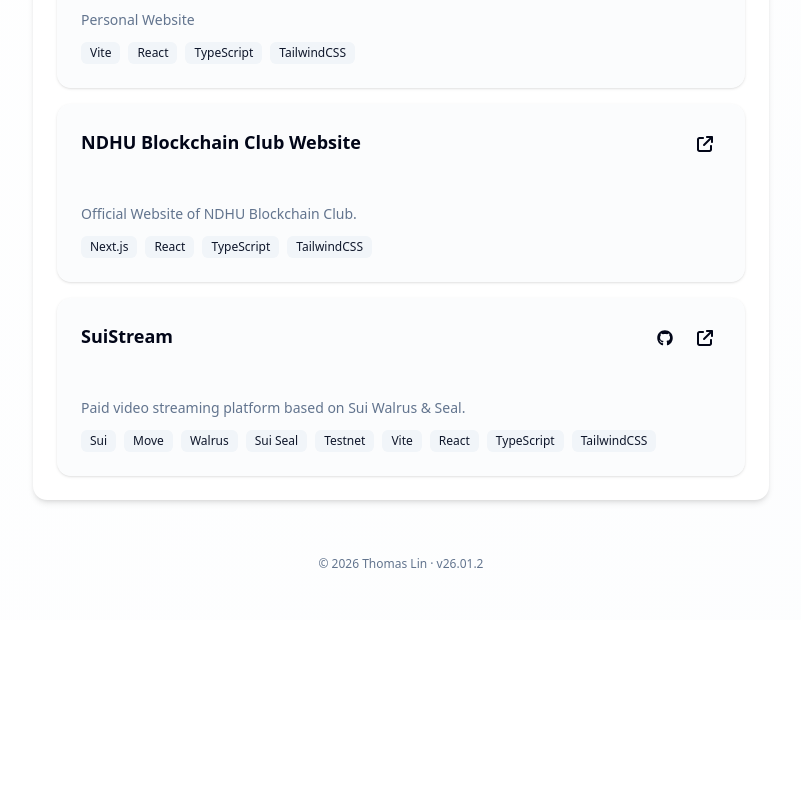
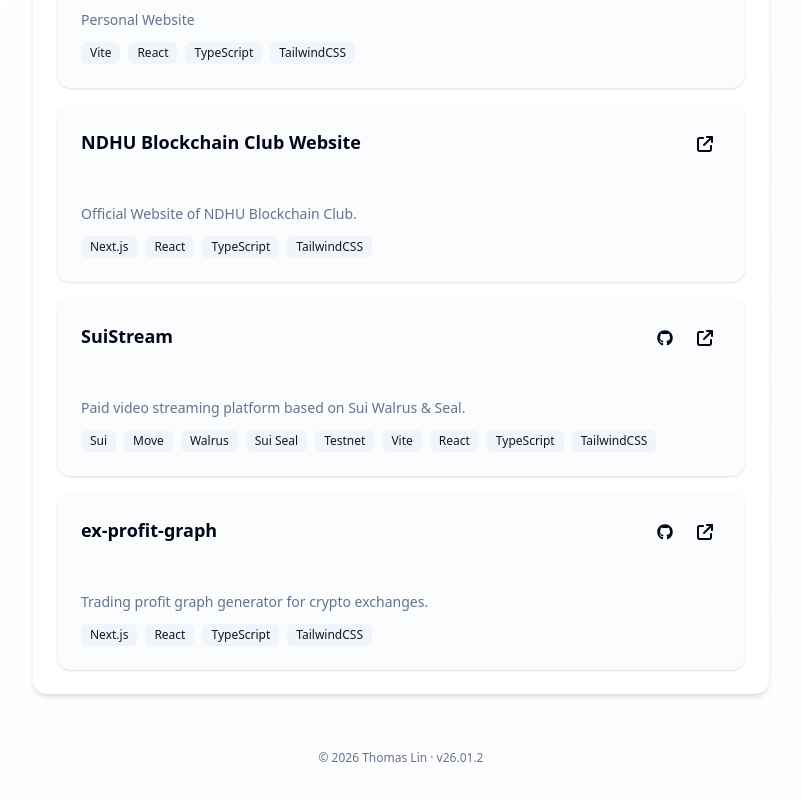
Before and after one commit to jhihyulin/web.v4, a React (Vite) app: page / in a window 1280 px wide. Shown: the part 1733-2533 px from the top of the page, without its empty margins (239-1040 px from the left). Before the commit the page ends 2353 px from the top, so only its background shows below. Built offline with nearby package versions, Linux system fonts and the light colour scheme.

Commit message:
add: projects

```diff
--- a/src/components/projects-section.tsx
+++ b/src/components/projects-section.tsx
@@ -45,6 +45,13 @@
         "TypeScript",
         "TailwindCSS",
       ],
+    },
+    {
+      title: "ex-profit-graph",
+      description: "Trading profit graph generator for crypto exchanges.",
+      url: "https://ex-profit-graph.saget.me/",
+      github: "https://github.com/jhihyulin/ex-profit-graph",
+      tags: ["Next.js", "React", "TypeScript", "TailwindCSS"],
     },
   ];
 
```
